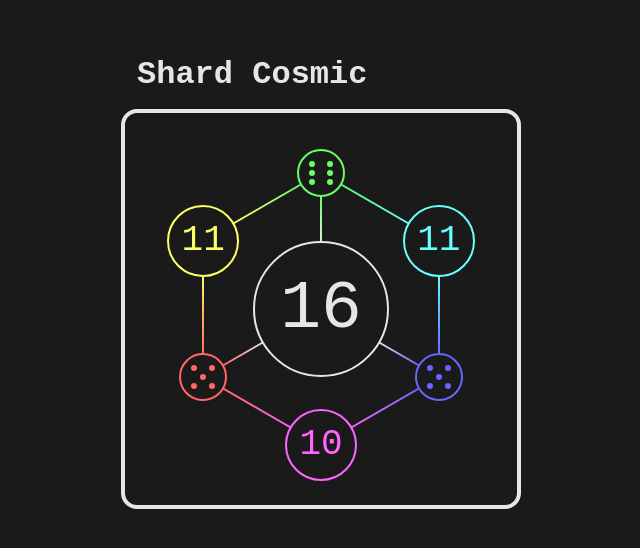
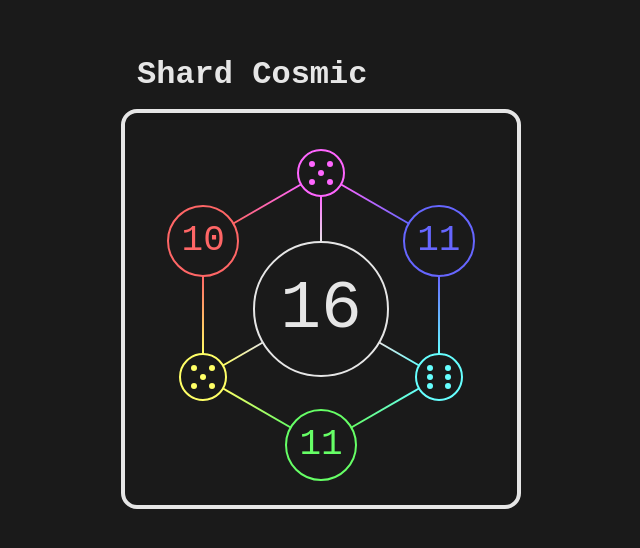
Before and after one commit to caleb-cox/shard-cosmic, a Vue app: page / in a window 1280 px wide. Shown: the part 118-666 px from the top of the page, without its empty margins (319-959 px from the left). Built offline with nearby package versions, Linux system fonts and the light colour scheme; a web font is replaced by a local one.

Commit message:
Swap dice to CMY, sums to RGB

```diff
--- a/src/components/DieFace.vue
+++ b/src/components/DieFace.vue
@@ -50,15 +50,15 @@ defineProps(["pips"]);
   grid-area: g;
 }
 
-.red .pip {
-  background-color: var(--color-red);
+.cyan .pip {
+  background-color: var(--color-cyan);
 }
 
-.green .pip {
-  background-color: var(--color-green);
+.magenta .pip {
+  background-color: var(--color-magenta);
 }
 
-.blue .pip {
-  background-color: var(--color-blue);
+.yellow .pip {
+  background-color: var(--color-yellow);
 }
 </style>
--- a/src/components/RollCard.vue
+++ b/src/components/RollCard.vue
@@ -6,12 +6,12 @@ defineProps(["rolls"]);
 <template>
   <div class="roll-card">
     <div class="node white">{{ rolls[0] + rolls[1] + rolls[2] }}</div>
-    <div class="node red"><DieFace :pips="rolls[0]" /></div>
-    <div class="node yellow">{{ rolls[0] + rolls[1] }}</div>
-    <div class="node green"><DieFace :pips="rolls[1]" /></div>
-    <div class="node cyan">{{ rolls[1] + rolls[2] }}</div>
-    <div class="node blue"><DieFace :pips="rolls[2]" /></div>
-    <div class="node magenta">{{ rolls[2] + rolls[0] }}</div>
+    <div class="node magenta"><DieFace :pips="rolls[0]" /></div>
+    <div class="node blue">{{ rolls[0] + rolls[1] }}</div>
+    <div class="node cyan"><DieFace :pips="rolls[1]" /></div>
+    <div class="node green">{{ rolls[1] + rolls[2] }}</div>
+    <div class="node yellow"><DieFace :pips="rolls[2]" /></div>
+    <div class="node red">{{ rolls[2] + rolls[0] }}</div>
   </div>
 </template>
 
@@ -41,62 +41,23 @@ defineProps(["rolls"]);
 
 /* Node sizing */
 
+.white {
+  font-size: 4.25rem;
+}
+
 .red,
 .green,
 .blue {
-  font-size: 1.5rem;
+  font-size: 2.25rem;
 }
 
 .cyan,
 .magenta,
 .yellow {
-  font-size: 2.25rem;
-}
-
-.white {
-  font-size: 4.25rem;
+  font-size: 1.5rem;
 }
 
 /* Node positioning and coloring */
-
-.red {
-  left: calc(50% - calc(var(--radius) * 1.732));
-  top: calc(50% + var(--radius));
-  border-color: var(--color-red);
-}
-
-.green {
-  left: 50%;
-  top: calc(50% - calc(var(--radius) * 2));
-  border-color: var(--color-green);
-}
-
-.blue {
-  left: calc(50% + calc(var(--radius) * 1.732));
-  top: calc(50% + var(--radius));
-  border-color: var(--color-blue);
-}
-
-.cyan {
-  left: calc(50% + calc(var(--radius) * 1.732));
-  top: calc(50% - var(--radius));
-  border-color: var(--color-cyan);
-  color: var(--color-cyan);
-}
-
-.magenta {
-  left: 50%;
-  top: calc(50% + calc(var(--radius) * 2));
-  border-color: var(--color-magenta);
-  color: var(--color-magenta);
-}
-
-.yellow {
-  left: calc(50% - calc(var(--radius) * 1.732));
-  top: calc(50% - var(--radius));
-  border-color: var(--color-yellow);
-  color: var(--color-yellow);
-}
 
 .white {
   left: 50%;
@@ -105,11 +66,94 @@ defineProps(["rolls"]);
   color: var(--color-white);
 }
 
-/* Lines from RGB dice to the sum */
+.red {
+  left: calc(50% - calc(var(--radius) * 1.732));
+  top: calc(50% - var(--radius));
+  border-color: var(--color-red);
+  color: var(--color-red);
+}
 
+.green {
+  left: 50%;
+  top: calc(50% + calc(var(--radius) * 2));
+  border-color: var(--color-green);
+  color: var(--color-green);
+}
+
+.blue {
+  left: calc(50% + calc(var(--radius) * 1.732));
+  top: calc(50% - var(--radius));
+  border-color: var(--color-blue);
+  color: var(--color-blue);
+}
+
+.cyan {
+  left: calc(50% + calc(var(--radius) * 1.732));
+  top: calc(50% + var(--radius));
+  border-color: var(--color-cyan);
+}
+
+.magenta {
+  left: 50%;
+  top: calc(50% - calc(var(--radius) * 2));
+  border-color: var(--color-magenta);
+}
+
+.yellow {
+  left: calc(50% - calc(var(--radius) * 1.732));
+  top: calc(50% + var(--radius));
+  border-color: var(--color-yellow);
+}
+
+/* Lines between RGB sums and CMY dice */
+
+.red::before,
 .red::after,
+.green::before,
 .green::after,
+.blue::before,
 .blue::after {
+  position: absolute;
+  height: 0.125rem;
+  width: 4.875rem;
+  --translate: 4.625rem;
+  content: "";
+}
+
+.red::before {
+  transform: rotate(330deg) translate(var(--translate));
+  background: linear-gradient(90deg, var(--color-red), var(--color-magenta));
+}
+
+.red::after {
+  transform: rotate(90deg) translate(var(--translate));
+  background: linear-gradient(90deg, var(--color-red), var(--color-yellow));
+}
+.green::before {
+  transform: rotate(210deg) translate(var(--translate));
+  background: linear-gradient(90deg, var(--color-green), var(--color-yellow));
+}
+
+.green::after {
+  transform: rotate(330deg) translate(var(--translate));
+  background: linear-gradient(90deg, var(--color-green), var(--color-cyan));
+}
+
+.blue::before {
+  transform: rotate(90deg) translate(var(--translate));
+  background: linear-gradient(90deg, var(--color-blue), var(--color-cyan));
+}
+
+.blue::after {
+  transform: rotate(210deg) translate(var(--translate));
+  background: linear-gradient(90deg, var(--color-blue), var(--color-magenta));
+}
+
+/* Lines from CMY dice to the sum */
+
+.cyan::after,
+.magenta::after,
+.yellow::after {
   position: absolute;
   height: 0.125rem;
   width: 2.875rem;
@@ -117,63 +161,18 @@ defineProps(["rolls"]);
   content: "";
 }
 
-.red::after {
-  transform: rotate(330deg) translate(var(--translate));
-  background: linear-gradient(90deg, var(--color-red), var(--color-white));
-}
-
-.green::after {
-  transform: rotate(90deg) translate(var(--translate));
-  background: linear-gradient(90deg, var(--color-green), var(--color-white));
-}
-
-.blue::after {
-  transform: rotate(210deg) translate(var(--translate));
-  background: linear-gradient(90deg, var(--color-blue), var(--color-white));
-}
-
-/* Lines between RGB dice and CMY sums */
-
-.cyan::before,
-.cyan::after,
-.magenta::before,
-.magenta::after,
-.yellow::before,
-.yellow::after {
-  position: absolute;
-  height: 0.125rem;
-  width: 4.875rem;
-  --translate: 4.625rem;
-  content: "";
-}
-
-.cyan::before {
-  transform: rotate(90deg) translate(var(--translate));
-  background: linear-gradient(90deg, var(--color-cyan), var(--color-blue));
-}
-
 .cyan::after {
   transform: rotate(210deg) translate(var(--translate));
-  background: linear-gradient(90deg, var(--color-cyan), var(--color-green));
-}
-
-.magenta::before {
-  transform: rotate(210deg) translate(var(--translate));
-  background: linear-gradient(90deg, var(--color-magenta), var(--color-red));
+  background: linear-gradient(90deg, var(--color-cyan), var(--color-white));
 }
 
 .magenta::after {
-  transform: rotate(330deg) translate(var(--translate));
-  background: linear-gradient(90deg, var(--color-magenta), var(--color-blue));
-}
-
-.yellow::before {
-  transform: rotate(330deg) translate(var(--translate));
-  background: linear-gradient(90deg, var(--color-yellow), var(--color-green));
+  transform: rotate(90deg) translate(var(--translate));
+  background: linear-gradient(90deg, var(--color-magenta), var(--color-white));
 }
 
 .yellow::after {
-  transform: rotate(90deg) translate(var(--translate));
-  background: linear-gradient(90deg, var(--color-yellow), var(--color-red));
+  transform: rotate(330deg) translate(var(--translate));
+  background: linear-gradient(90deg, var(--color-yellow), var(--color-white));
 }
 </style>
```
